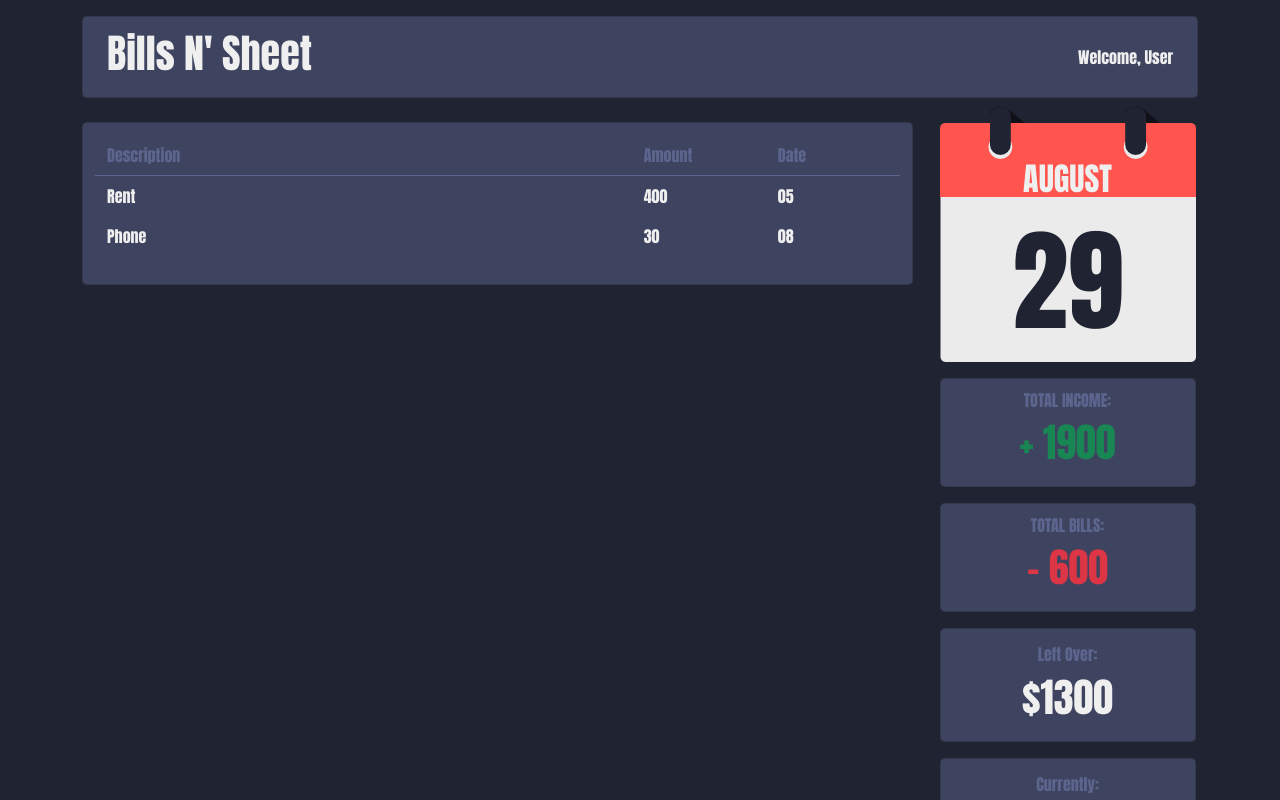
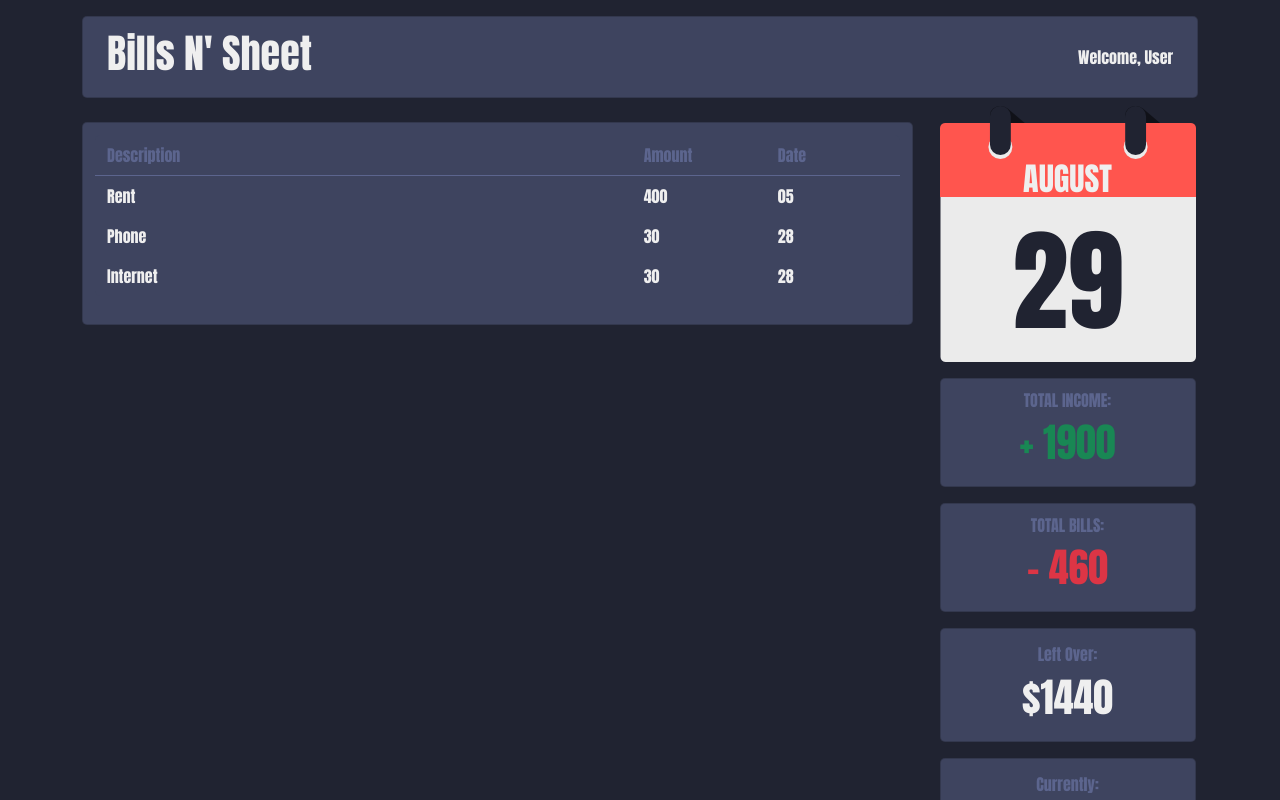
Before and after one commit to jordanmccollam/BillsNSheet, a React (Create React App) app in the folder client/: page / in a window 1280 px wide. Built offline with nearby package versions, Linux system fonts and the light colour scheme.

Commit message:
Income, bills, and left over panels all work dynamically now

```diff
--- a/client/src/screens/Main/Main.js
+++ b/client/src/screens/Main/Main.js
@@ -10,15 +10,7 @@ import './_main.scss';
 
 const logger = "Main:: ";
 
-const Main = (props) => {
-  let classes = {
-		[`main`]: true
-	};
-  const [income, setIncome] = useState(1900)
-  const [totalBills, setTotalBills] = useState(600)
-
-  const tableTestData = {
-    data: [
+const testData = [
   {
     _id: 1,
     description: "Rent",
@@ -29,15 +21,52 @@ const Main = (props) => {
     _id: 2,
     description: "Phone",
     amount: 30,
-        date: "08"
+    date: "28"
   },
-    ],
-    columns: [
+  {
+    _id: 3,
+    description: "Internet",
+    amount: 30,
+    date: "28"
+  },
+]
+
+const Main = (props) => {
+  let classes = {
+		[`main`]: true
+	};
+  const [income, setIncome] = useState(1900)
+  const [totalBills, setTotalBills] = useState(0)
+  const [tableData, setTableData] = useState(testData)
+  const [currentAmount, setCurrentAmount] = useState(0)
+
+  useEffect(() => {
+    calculateTotalBills()
+    calculateCurrentAmount()
+  }, [tableData])
+
+  const calculateTotalBills = () => {
+    var _totalBills = 0
+    tableData.forEach(item => {
+      _totalBills += item.amount;
+    });
+    setTotalBills(_totalBills)
+  }
+
+  const calculateCurrentAmount = () => {
+    var billsBeforeToday = tableData.filter(t => parseInt(t.date) < parseInt(moment().format("D")));
+    var _currentAmount = income;
+    billsBeforeToday.forEach(item => {
+      _currentAmount -= item.amount;
+    });
+    setCurrentAmount(_currentAmount)
+  }
+
+  const tableColumns = [
     {label: "Description", property: "description"},
     {label: "Amount", property: "amount", size: 2},
     {label: "Date", property: "date", size: 2}
   ]
-  }
 
   return (
     <Container className={`${props.className} ${classnames(classes)} my-3`}>
@@ -52,7 +81,7 @@ const Main = (props) => {
         <Col xl={9} lg={8} md={7} xs={10} className="mt-3">
           <Comp.Card className="text-center">
             {/* Table of bills will go here */}
-            <Comp.Table data={tableTestData.data} columns={tableTestData.columns} />
+            <Comp.Table data={tableData} columns={tableColumns} />
           </Comp.Card>
         </Col>
 
@@ -89,7 +118,7 @@ const Main = (props) => {
               <Comp.Card className="mt-3 text-center">
                 <div>
                   <h6 className="mt-1">Currently:</h6>
-                  <h3>${999}</h3>
+                  <h3>${currentAmount}</h3>
                 </div>
               </Comp.Card>
             </div>
```
Lines whose indentation alone changed are shown as unchanged.
